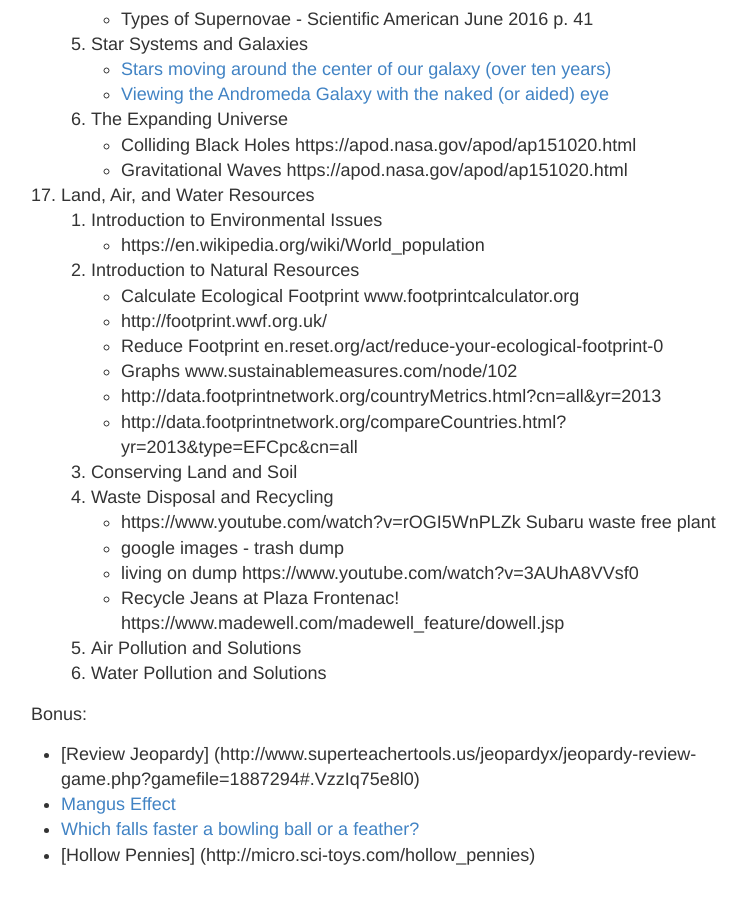
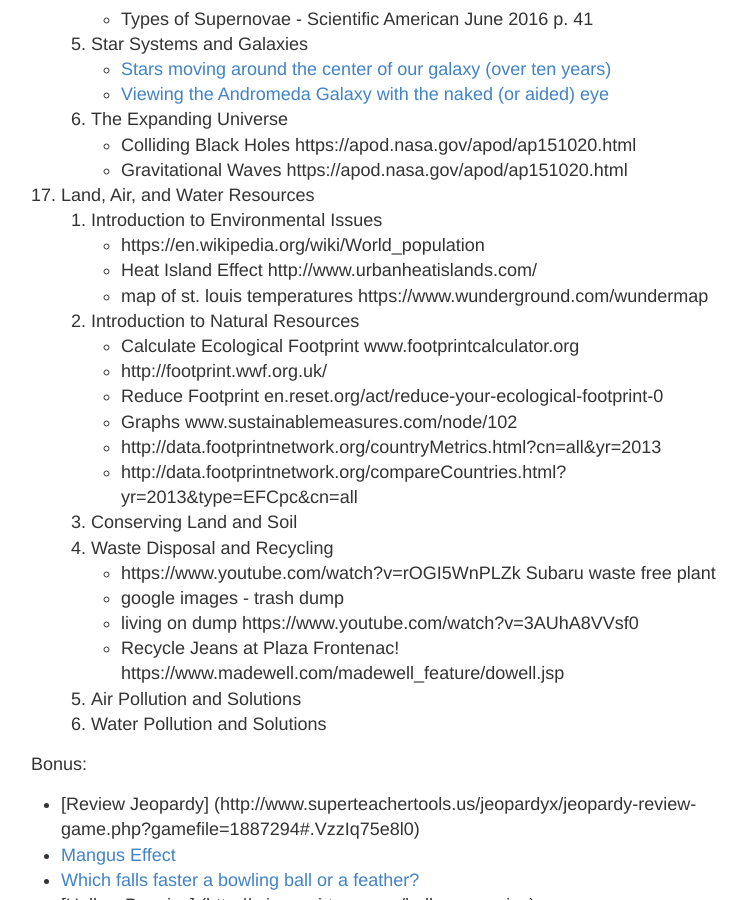
Before and after one commit to ctkstl/earth_science, a Jekyll site: the page built from resources.md, in a window 1280 px wide and 900 px high, scrolled down 12348 px. Shown: the whole window, without its empty margins (249-996 px from the left). Built offline with Jekyll 4.4.1, drawn with Linux system fonts in a browser that asks for light colours.

Commit message:
heat island

```diff
--- a/resources.md
+++ b/resources.md
@@ -397,6 +397,8 @@ permalink: /resources/
 17. Land, Air, and Water Resources
     1.  Introduction to Environmental Issues
         * https://en.wikipedia.org/wiki/World_population
+        * Heat Island Effect http://www.urbanheatislands.com/
+        * map of st. louis temperatures https://www.wunderground.com/wundermap
     2.  Introduction to Natural Resources
         * Calculate Ecological Footprint www.footprintcalculator.org
         * http://footprint.wwf.org.uk/
```
